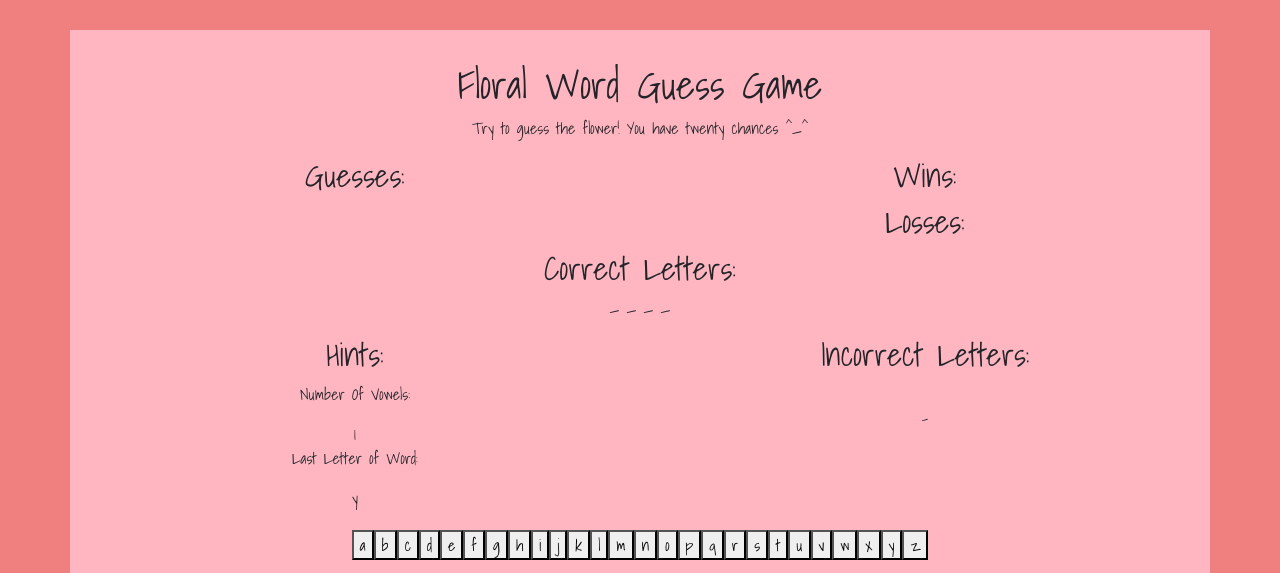
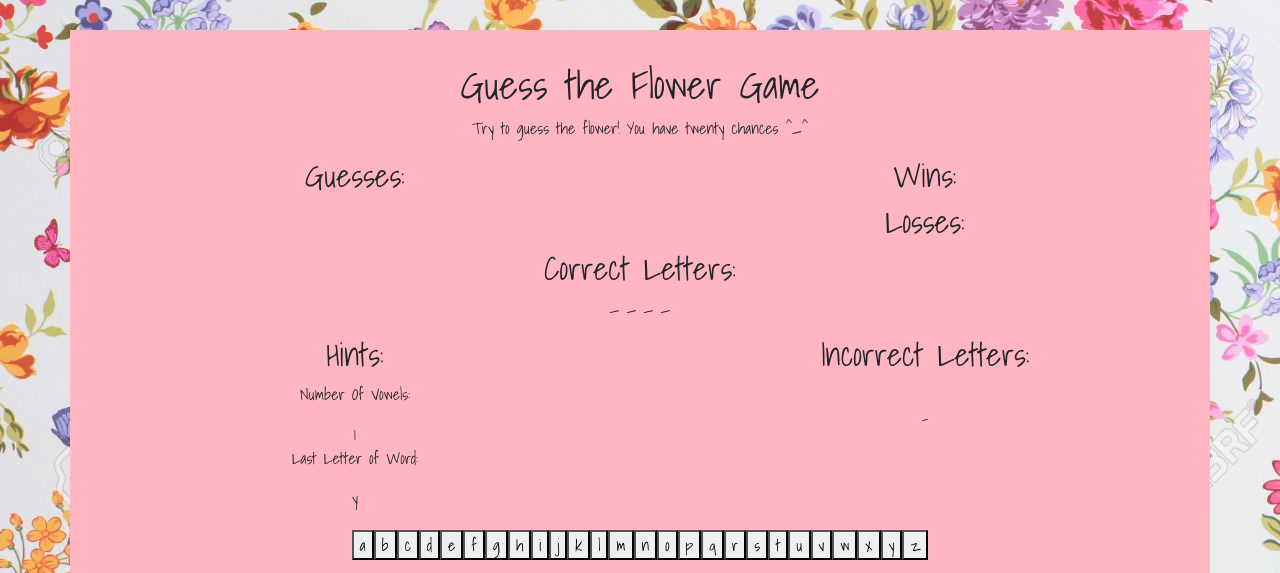
Before and after one commit to katherinestout/FloralWordGame, a website: page index.html in a window 1280 px wide. Shown: the top 573 px of the page. Drawn offline with nearby package versions, Linux system fonts and the light colour scheme.

Commit message:
background

```diff
--- a/assets/style.css
+++ b/assets/style.css
@@ -1,11 +1,12 @@
 body {
     margin: 0;
+
 
 }
 
 .game{
-    background-color: lightcoral;
-    height: 1000px;
+
+    height: 100%;
     top: 0;
     padding: 30px;
 
--- a/index.html
+++ b/index.html
@@ -4,7 +4,7 @@
     <meta charset="UTF-8">
     <meta name="viewport" content="width=device-width, initial-scale=1.0">
     <meta http-equiv="X-UA-Compatible" content="ie=edge">
-    <title>Political Word Guess Game</title>
+    <title>Guess the Flower Game</title>
 
     <link href="https://fonts.googleapis.com/css?family=Shadows+Into+Light" rel="stylesheet">
 
@@ -18,13 +18,13 @@
     crossorigin="anonymous"></script>
 
 </head>
-<body>
+<body background = "background/floral.jpg">
     <div class="game">
     <div class = "container container-fluid">
         <div class="row">
 
         <div class="col-sm-12">
-        <h1>Floral Word Guess Game</h1>
+        <h1>Guess the Flower Game</h1>
         <p>Try to guess the flower! You have twenty chances ^_^</p>
         </div>
         </div>
```
Also changed, not shown: background/floral.jpg (added).
